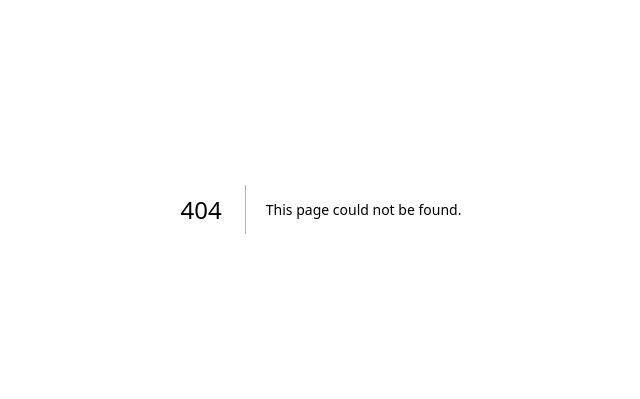
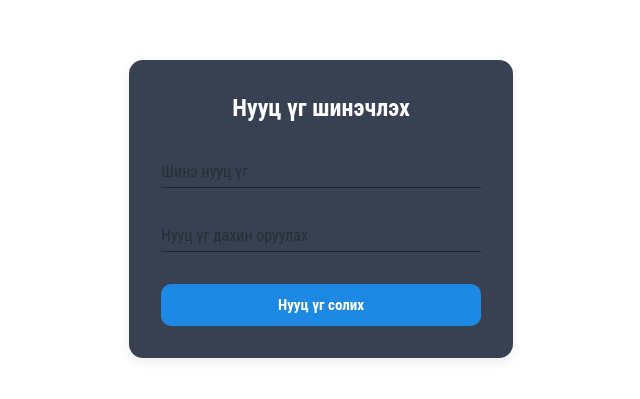
Before and after one commit to Bayrjavkhlan/medistock-front, a Next.js app: page /new-password in a window 1280 px wide. Before the commit this address had no page. Shown: the part 191-590 px from the top of the page, without its empty margins (319-959 px from the left). Built offline with nearby package versions, Linux system fonts and the light colour scheme.

Commit message:
ui: forgot-password & new-password skeleton

```diff
--- /dev/null
+++ b/src/app/(auth)/forgot-password/page.tsx
@@ -0,0 +1,7 @@
+"use client";
+
+import ForgotPasswordContainer from "@/components/features/auth/containers/ForgotPasswordContainer";
+
+export default function ForgotPasswordPage() {
+  return <ForgotPasswordContainer />;
+}
--- /dev/null
+++ b/src/app/(auth)/new-password/page.tsx
@@ -0,0 +1,6 @@
+"use client";
+import NewPasswordContainer from "@/components/features/auth/containers/NewPasswordContainer";
+
+export default function NewPasswordPage() {
+  return <NewPasswordContainer />;
+}
--- /dev/null
+++ b/src/components/features/auth/components/ForgotPasswordForm.tsx
@@ -0,0 +1,26 @@
+import { Button, Card, Input, Typography } from "@mui/material";
+
+export default function ForgotPasswordForm() {
+  return (
+    <div className="flex justify-center items-center min-h-screen">
+      <Card className="p-8 w-96 bg-gray-700 space-y-8">
+        <Typography variant="h5" className="text-center text-white font-bold">
+          Нууц үг сэргээх
+        </Typography>
+        <Input placeholder="Имэйл хаяг" fullWidth />
+        <Button
+          variant="contained"
+          color="primary"
+          fullWidth
+          size="large"
+          className="rounded-[10px] "
+          onClick={() => {
+            console.log("Reset Password Clicked");
+          }}
+        >
+          Нууц үг сэргээх
+        </Button>
+      </Card>
+    </div>
+  );
+}
--- a/src/components/features/auth/components/LoginForm.tsx
+++ b/src/components/features/auth/components/LoginForm.tsx
@@ -1,10 +1,10 @@
 import { Button, Card, Checkbox, Input, Typography } from "@mui/material";
-// import { useRouter } from "next/navigation";
+import { useRouter } from "next/navigation";
 
 export default function LoginForm() {
-  //   const router = useRouter();
+  const router = useRouter();
   const onForgotPassword = () => {
-    // router.push("/forgot-password");
+    router.push("/forgot-password");
     console.log("Forgot Password Clicked");
   };
 
--- /dev/null
+++ b/src/components/features/auth/components/NewPasswordForm.tsx
@@ -0,0 +1,27 @@
+import { Button, Card, Input, Typography } from "@mui/material";
+
+export default function NewPasswordForm() {
+  return (
+    <div className="flex justify-center items-center min-h-screen">
+      <Card className="p-8 w-96 bg-gray-700 space-y-8">
+        <Typography variant="h5" className="text-center text-white font-bold">
+          Нууц үг шинэчлэх
+        </Typography>
+        <Input placeholder="Шинэ нууц үг" type="password" fullWidth />
+        <Input placeholder="Нууц үг дахин оруулах" type="password" fullWidth />
+        <Button
+          variant="contained"
+          color="primary"
+          fullWidth
+          size="large"
+          className="rounded-[10px] "
+          onClick={() => {
+            console.log("Set New Password Clicked");
+          }}
+        >
+          Нууц үг солих
+        </Button>
+      </Card>
+    </div>
+  );
+}
--- /dev/null
+++ b/src/components/features/auth/containers/ForgotPasswordContainer.tsx
@@ -0,0 +1,6 @@
+"use client";
+import ForgotPasswordForm from "../components/ForgotPasswordForm";
+
+export default function ForgotPasswordContainer() {
+  return <ForgotPasswordForm />;
+}
--- /dev/null
+++ b/src/components/features/auth/containers/NewPasswordContainer.tsx
@@ -0,0 +1,6 @@
+"use client";
+import NewPasswordForm from "../components/NewPasswordForm";
+
+export default function NewPasswordContainer() {
+  return <NewPasswordForm />;
+}
--- a/src/components/layout/index.tsx
+++ b/src/components/layout/index.tsx
@@ -1,19 +1,32 @@
 "use client";
+
 import { usePathname } from "next/navigation";
 import AppLayout from "./admin";
 
-const NO_LAYOUT_PATHS = ["/login", "/forgot-password", "/new-password"];
+// Paths where we DO NOT want to show the sidebar/header
+const NO_LAYOUT_PATHS = ["/login", "/forgot-password", "/new-password", "/404"];
 
-export const RenderLayout = ({ children }: { children: React.ReactNode }) => {
-  const pathname = usePathname();
+interface RenderLayoutProps {
+  children: React.ReactNode;
+  role?: "admin" | "storeOwner" | "user"; // Optional: can extend later
+}
 
-  if (pathname?.startsWith("/admin")) {
-    return <AppLayout role="admin">{children}</AppLayout>;
+export const RenderLayout = ({
+  children,
+  role = "user",
+}: RenderLayoutProps) => {
+  const pathname = usePathname() ?? "";
+
+  // Admin pages: wrap with sidebar/header
+  if (pathname.startsWith("/admin")) {
+    return <AppLayout role={role}>{children}</AppLayout>;
   }
 
-  if (NO_LAYOUT_PATHS.some((path) => pathname?.startsWith(path))) {
-    return <>{children}</>;
-  } else {
+  // Pages that should not have sidebar/header
+  if (NO_LAYOUT_PATHS.some((path) => pathname.startsWith(path))) {
     return <>{children}</>;
   }
+
+  // Default layout for all other pages (optional, can wrap in a public layout)
+  return <>{children}</>;
 };
--- /dev/null
+++ b/src/lib/materialUI/emotionCache.ts
@@ -0,0 +1,7 @@
+"use client";
+
+import createCache from "@emotion/cache";
+
+export default function createEmotionCache() {
+  return createCache({ key: "css", prepend: true });
+}
--- a/src/lib/materialUI/index.tsx
+++ b/src/lib/materialUI/index.tsx
@@ -1,24 +1,34 @@
-// MuiConfigProvider.tsx
 "use client";
 import React, { useMemo } from "react";
-import { ThemeProvider, CssBaseline, useMediaQuery } from "@mui/material";
+import {
+  ThemeProvider,
+  CssBaseline,
+  useMediaQuery,
+  StyledEngineProvider,
+} from "@mui/material";
+import { CacheProvider } from "@emotion/react";
+import createEmotionCache from "./emotionCache";
 import { getTheme } from "./themeConfig";
 
+const clientSideEmotionCache = createEmotionCache();
+
 const MuiConfigProvider = ({ children }: { children: React.ReactNode }) => {
-  // Detect system preference
   const prefersDarkMode = useMediaQuery("(prefers-color-scheme: dark)");
 
-  // Generate theme based on system preference
   const theme = useMemo(
     () => getTheme(prefersDarkMode ? "dark" : "light"),
     [prefersDarkMode]
   );
 
   return (
-    <ThemeProvider theme={theme}>
-      <CssBaseline />
-      {children}
-    </ThemeProvider>
+    <CacheProvider value={clientSideEmotionCache}>
+      <StyledEngineProvider injectFirst={false}>
+        <ThemeProvider theme={theme}>
+          <CssBaseline />
+          {children}
+        </ThemeProvider>
+      </StyledEngineProvider>
+    </CacheProvider>
   );
 };
 
```
